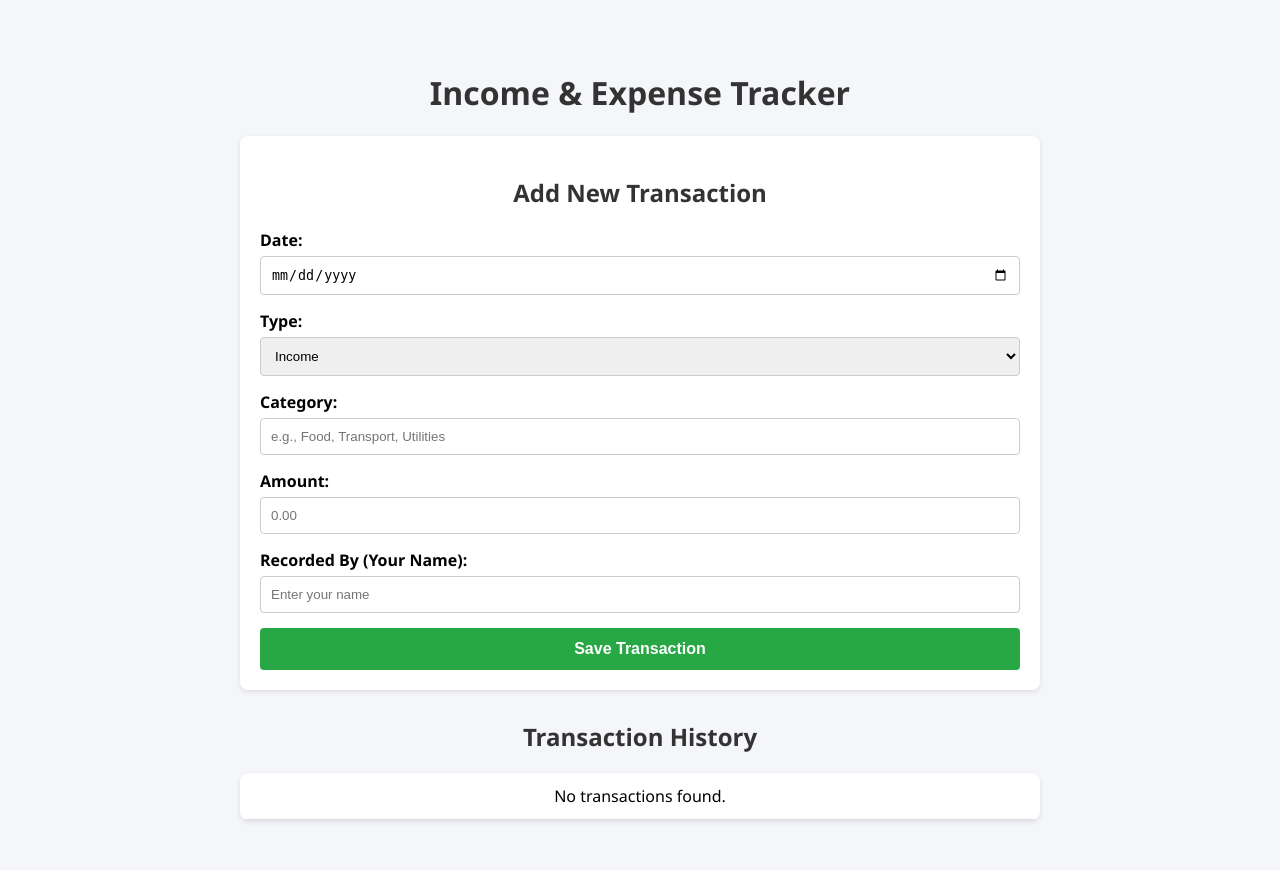
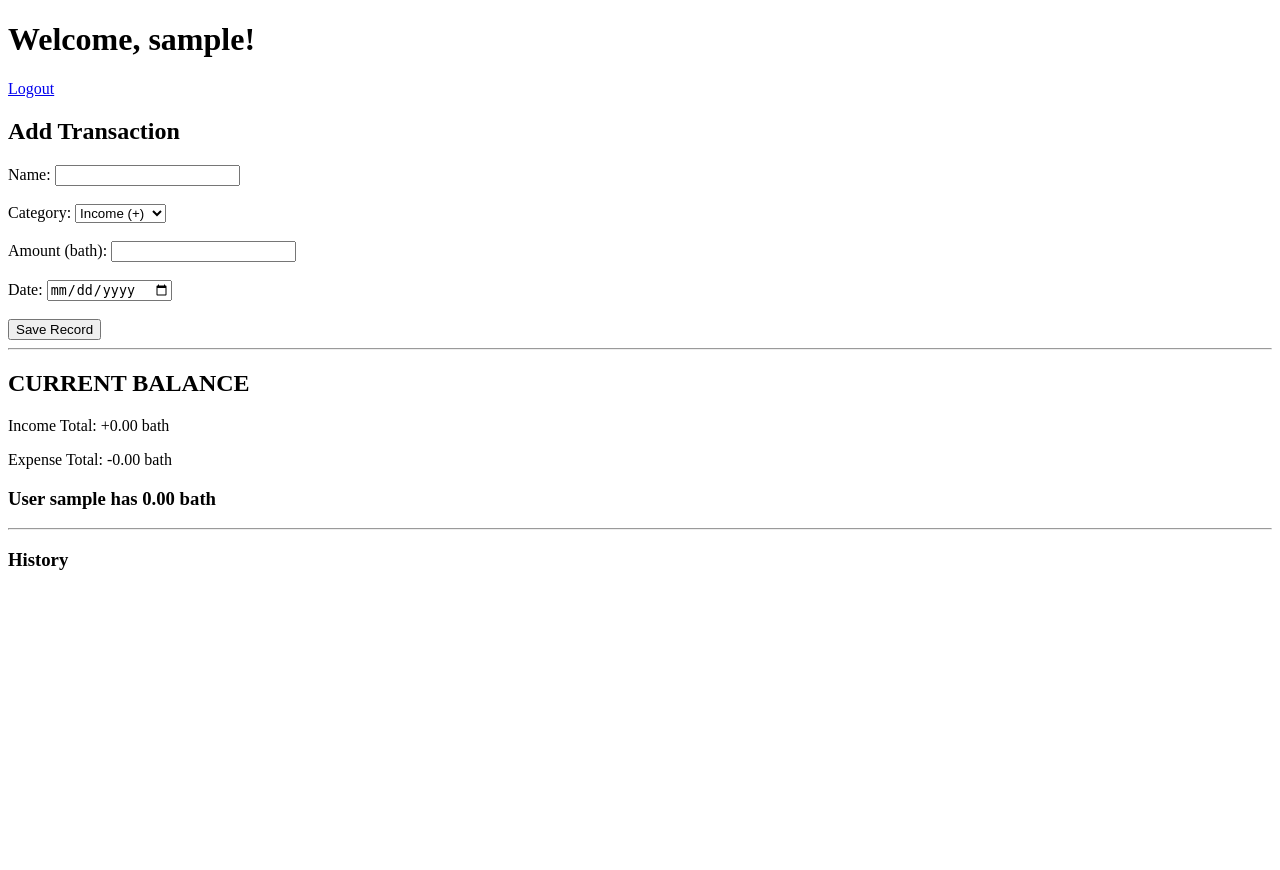
Before and after one commit to mobogok/ooooo, a Flask app: page / in a window 1280 px wide. After the commit the page ends 570 px from the top, so only its background shows below. Run offline with Flask 3, Linux system fonts and the light colour scheme; the visitor is signed in with stand-in values (Sample User, id 1).

Commit message:
Update index.html

```diff
--- a/templates/index.html
+++ b/templates/index.html
@@ -1,145 +1,54 @@
 <!DOCTYPE html>
-<html lang="en">
+<html lang="th">
 <head>
     <meta charset="UTF-8">
-    <meta name="viewport" content="width=device-width, initial-scale=1.0">
-    <title>Income & Expense Tracker</title>
-    <style>
-        body {
-            font-family: 'Segoe UI', Tahoma, Geneva, Verdana, sans-serif;
-            max-width: 800px;
-            margin: 30px auto;
-            padding: 20px;
-            background-color: #f4f6f9;
-        }
-        h1, h2 {
-            color: #333;
-            text-align: center;
-        }
-        .form-container {
-            background: #ffffff;
-            padding: 20px;
-            border-radius: 8px;
-            box-shadow: 0 2px 5px rgba(0,0,0,0.1);
-            margin-bottom: 30px;
-        }
-        .form-group {
-            margin-bottom: 15px;
-        }
-        label {
-            display: block;
-            margin-bottom: 5px;
-            font-weight: bold;
-        }
-        input, select {
-            width: 100%;
-            padding: 10px;
-            border: 1px solid #ccc;
-            border-radius: 4px;
-            box-sizing: border-box;
-        }
-        button {
-            width: 100%;
-            padding: 12px;
-            background-color: #28a745;
-            color: white;
-            border: none;
-            border-radius: 4px;
-            font-size: 16px;
-            cursor: pointer;
-            font-weight: bold;
-        }
-        button:hover {
-            background-color: #218838;
-        }
-        table {
-            width: 100%;
-            border-collapse: collapse;
-            background: white;
-            border-radius: 8px;
-            overflow: hidden;
-            box-shadow: 0 2px 5px rgba(0,0,0,0.1);
-        }
-        th, td {
-            padding: 12px;
-            text-align: left;
-            border-bottom: 1px solid #ddd;
-        }
-        th {
-            background-color: #007bff;
-            color: white;
-        }
-        tr:hover {
-            background-color: #f1f1f1;
-        }
-    </style>
+    <title>Income and Expense</title>
 </head>
 <body>
+    <h1>Welcome, {{ username }}!</h1>
+    <a href="/logout">Logout</a>
 
-    <h1> Income & Expense Tracker</h1>
+    <h2>Add Transaction</h2>
+    <form action="/add" method="POST">
+        <label>Name:</label>
+        <input type="text" name="name" required><br><br>
 
-    <!-- Entry Form -->
-    <div class="form-container">
-        <h2>Add New Transaction</h2>
-        <form action="/add" method="POST">
-            <div class="form-group">
-                <label for="date">Date:</label>
-                <input type="date" id="date" name="date" required>
-            </div>
+        <label>Category:</label>
+        <select name="category">
+            <option value="1">Income (+)</option>
+            <option value="2">Expense (-)</option>
+        </select><br><br>
 
-            <div class="form-group">
-                <label for="type">Type:</label>
-                <select id="type" name="type" required>
-                    <option value="Income">Income</option>
-                    <option value="Expense">Expense</option>
-                </select>
-            </div>
+        <label>Amount (bath):</label>
+        <input type="number" step="0.01" name="amount" required><br><br>
 
-            <div class="form-group">
-                <label for="category">Category:</label>
-                <input type="text" id="category" name="category" placeholder="e.g., Food, Transport, Utilities" required>
-            </div>
+        <label>Date:</label>
+        <input type="date" name="date" required><br><br>
 
-            <div class="form-group">
-                <label for="amount">Amount:</label>
-                <input type="number" step="0.01" id="amount" name="amount" placeholder="0.00" required>
-            </div>
+        <button type="submit">Save Record</button>
+    </form>
 
-            <div class="form-group">
-                <label for="user">Recorded By (Your Name):</label>
-                <input type="text" id="user" name="user" placeholder="Enter your name" required>
-            </div>
+    <hr>
 
-            <button type="submit">Save Transaction</button>
-        </form>
-    </div>
+    <h2>CURRENT BALANCE</h2>
+    <p>Income Total: +{{ "%.2f"|format(total_income) }} bath</p>
+    <p>Expense Total: -{{ "%.2f"|format(total_expense) }} bath</p>
+    <h3>User {{ username }} has {{ "%.2f"|format(balance) }} bath</h3>
 
-    <!-- History Table -->
-    <h2>Transaction History</h2>
-    <table>
-        <thead>
-            <tr>
-                {% for header in headers %}
-                    <th>{{ header }}</th>
-                {% endfor %}
-            </tr>
-        </thead>
-        <tbody>
-            {% if transactions %}
-                {% for row in transactions %}
-                    <tr>
-                        {% for cell in row %}
-                            <td>{{ cell }}</td>
-                        {% endfor %}
-                    </tr>
-                {% endfor %}
-            {% else %}
-                <tr>
-                    <td colspan="5" style="text-align: center;">No transactions found.</td>
-                </tr>
-            {% endif %}
-        </tbody>
-    </table>
+    <hr>
 
+    <h3>History</h3>
+    <ul>
+        {% for item in transactions %}
+            <li>
+                [{{ item.date }}] {{ item.name }}:
+                {% if item.type == 'income' %}
+                    <span style="color:green;">+{{ "%.2f"|format(item.amount) }} bath</span>
+                {% else %}
+                    <span style="color:red;">-{{ "%.2f"|format(item.amount) }} bath</span>
+                {% endif %}
+            </li>
+        {% endfor %}
+    </ul>
 </body>
 </html>
```
